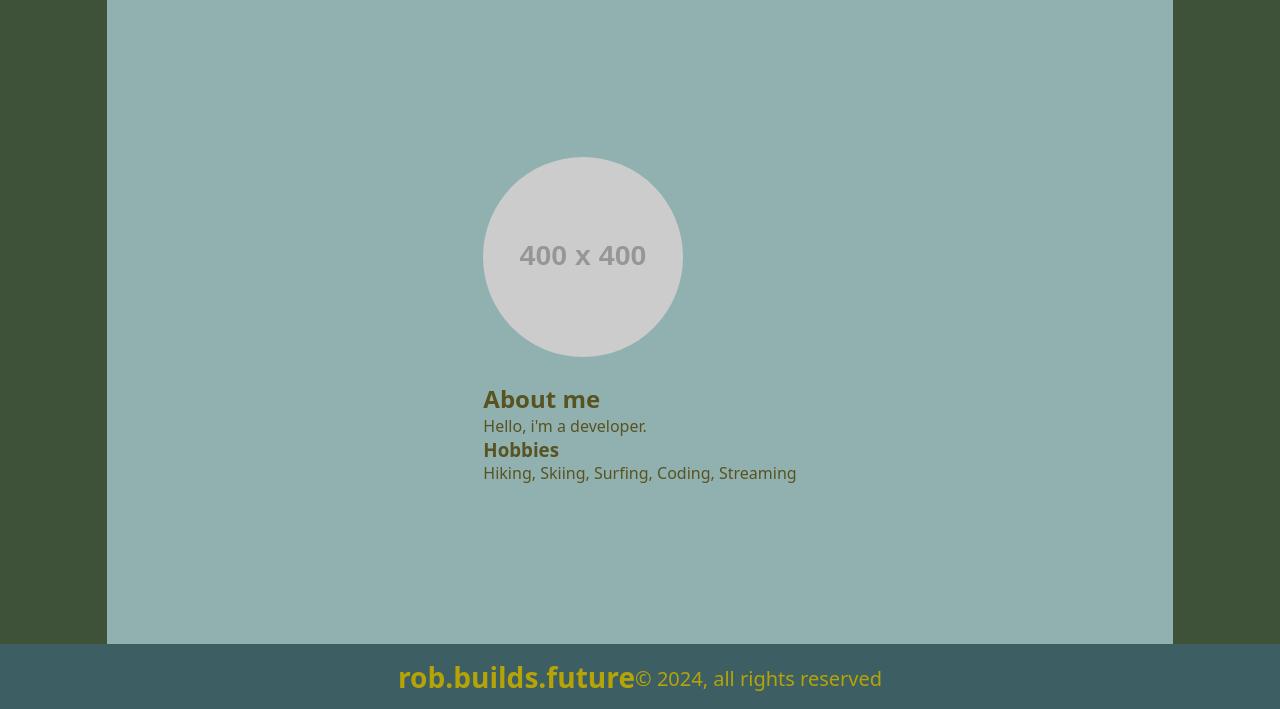
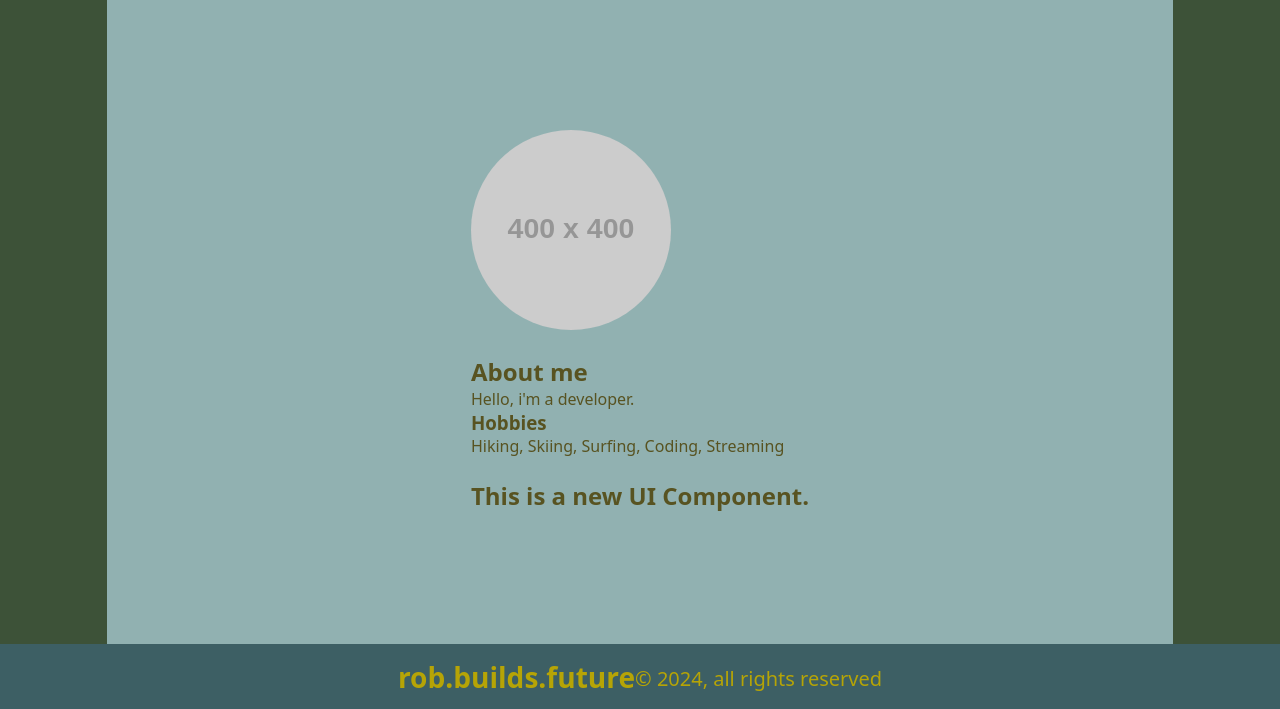
Before and after one commit to rob-builds-future/first_versionised_project, a plain HTML site: page index.html in a window 1280 px wide. Shown: the part 91-800 px from the top of the page. Drawn offline with Linux system fonts and the light colour scheme; placeholder pictures from the web are drawn by us.

Commit message:
pushing to new branch

```diff
--- a/index.html
+++ b/index.html
@@ -42,6 +42,8 @@
                     <p>Hello, i'm a developer.</p>
                     <h3>Hobbies</h3>
                     <p>Hiking, Skiing, Surfing, Coding, Streaming</p>
+                    <br>
+                    <h2>This is a new UI Component.</h2>
                 </div>
 
             </div>
```
